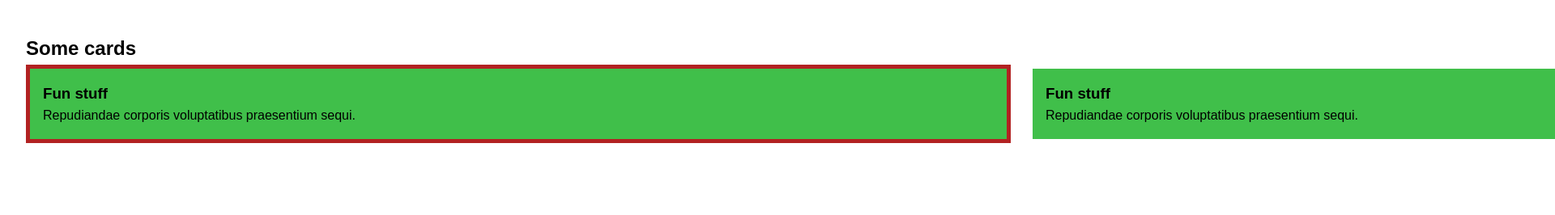
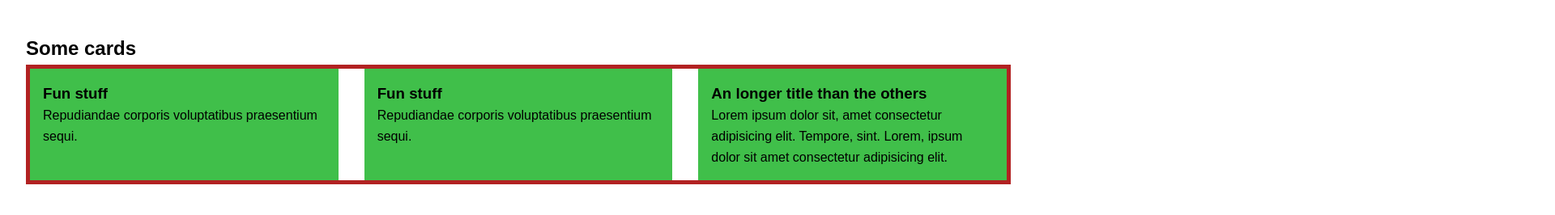
Before and after one commit to josueahadi/css-flexbox-essentials, a plain HTML site: page index.html in a window 1280 px wide. Shown: the part 462-728 px from the top of the page at 81% size, 1920 px wide, since content can reach past the window. Drawn offline with Linux system fonts and the light colour scheme.

Commit message:
feat: flex-direction and media queries

```diff
--- a/style.css
+++ b/style.css
@@ -52,15 +52,22 @@ header {
 
 .columns {
     display: flex;
+    flex-direction: column;
     gap: 2rem;
     /* width: 100%; */
     border: 5px solid firebrick;
 }
 
+@media (min-width: 750px) {
+    .columns {
+        flex-direction: row;
+    }
+}
+
 .columns > * {
-    /* flex: 1; */
+    /* flex: 1;
     flex-grow: 1;
-    flex-shrink: 0;
+    flex-shrink: 1; */
     flex-basis: 100%;
 }
 
```
Also changed, not shown: 1 other file.
